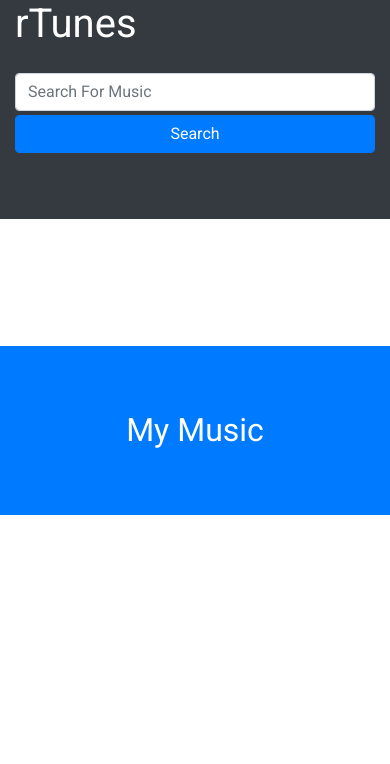
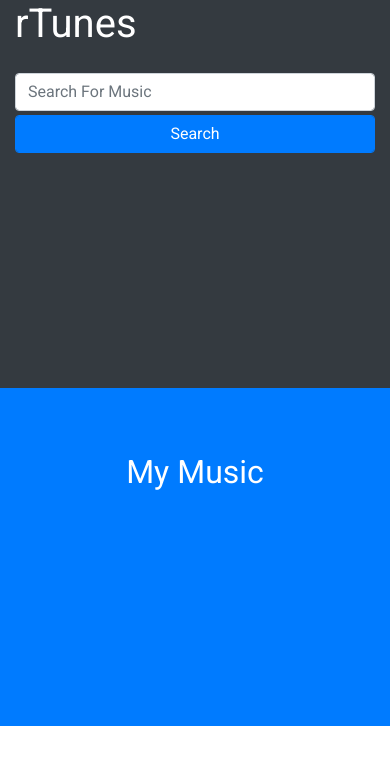
Before and after one commit to BenjaminNewitt/Music-Is-Fun, a plain HTML site: page index.html in a window 390 px wide. Drawn offline with nearby package versions, Linux system fonts and the light colour scheme; no server answers.

Commit message:
Further adjusts mobile design

```diff
--- a/assets/style.css
+++ b/assets/style.css
@@ -1,31 +1,3 @@
-/* NOTE @media queries for mobile*/
-
-@media only screen and (max-width: 767px) {
-  /* TODO change columns for results, preview, and playlist */
-  /* TODO change color of results and preview*/
-  main {
-    flex-direction: row;
-    height: 100vh;
-  }
-
-  header {
-    max-height: 6vh;
-  }
-
-  #results-column {
-    order: 1;
-    max-width: 100%;
-  }
-  #playlist-column {
-    order: 2;
-    max-width: 100%;
-  }
-  #preview {
-    order: 3;
-    max-width: 100%;
-  }
-}
-
 body {
   font-family: "Roboto", sans-serif;
 }
@@ -62,6 +34,13 @@ main {
   width: auto;
 }
 
+#results-column {
+  order: 1;
+}
+#playlist-column {
+  order: 3;
+}
+
 #results {
   height: 20vh;
   width: auto;
@@ -76,6 +55,7 @@ main {
 #preview {
   max-height: 85vh;
   width: auto;
+  order: 2;
 }
 
 #my-music {
@@ -88,3 +68,30 @@ main {
   max-height: 70vh;
   width: auto;
 }
+
+/* NOTE @media queries for mobile*/
+@media only screen and (max-width: 767px) {
+  /* TODO change columns for results, preview, and playlist */
+  /* TODO change color of results and preview*/
+  main {
+    flex-direction: row;
+    height: 100vh;
+  }
+
+  header {
+    max-height: 6vh;
+  }
+
+  #results-column {
+    order: 1;
+    max-width: 100%;
+  }
+  #playlist-column {
+    order: 2;
+    max-width: 100%;
+  }
+  #preview {
+    order: 3;
+    max-width: 100%;
+  }
+}
--- a/index.html
+++ b/index.html
@@ -22,7 +22,7 @@
 
     <main class="row overflow-hidden">
       <!-- song search and results -->
-      <div class="col-12 col-sm-3" id="results-column">
+      <div class="col-12 col-sm-3 bg-dark" id="results-column">
         <div class="row bg-dark" id="results">
           <div class="col-12 align-self-center">
             <form onsubmit="app.songsController.search(event)">
@@ -46,12 +46,12 @@
       </div>
       <!-- preview selected song -->
       <div class="col-12 col-sm-6 text-center" id="preview"></div>
-      <div class="col-12 col-sm-3" id="playlist-column">
-          <!-- playlist -->
-        <div class="row bg-primary" id="my-music">
+      <!-- playlist -->
+      <div class="col-12 col-sm-3 bg-primary" id="playlist-column">
+        <div class="row" id="my-music">
           <div class="col-12 align-self-center">
             <h2 class="text-center m-0 text-white">My Music</h2>
-            <div class="row bg-primary" id="playlist">
+            <div class="row" id="playlist">
           </div>
         </div>
       </div>
```
